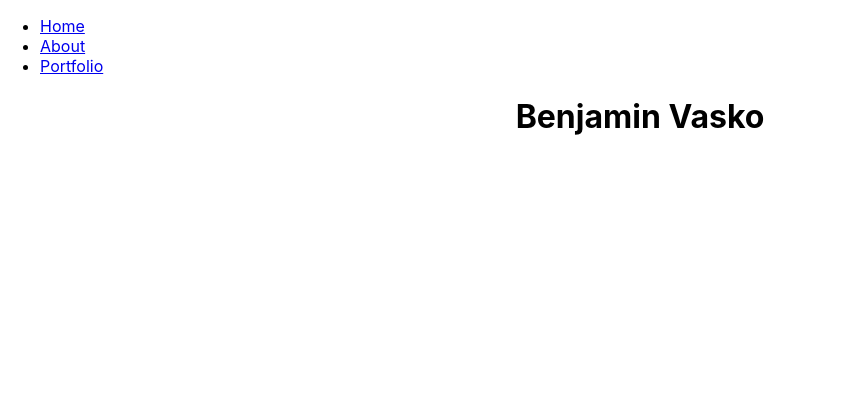
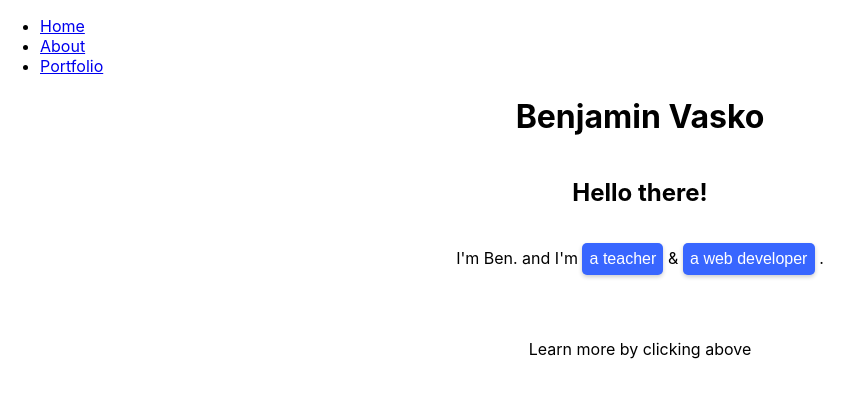
Before and after one commit to TribeOfBenjamin/my-portfolio-react, a React (Create React App) app: page / in a window 1280 px wide. Shown: the top 398 px of the page, without its empty margins (0-856 px from the left). Built offline with nearby package versions, Linux system fonts and the light colour scheme.

Commit message:
styled homepage: buttons, inline, floating effect

```diff
--- a/src/App.js
+++ b/src/App.js
@@ -5,7 +5,6 @@ import {
   Route,
   Link
 } from "react-router-dom";
-
 import Home from "./components/Home/Home";
 import About from "./components/About/About";
 import Portfolio from "./components/Portfolio/Portfolio";
--- /dev/null
+++ b/src/components/Home/Home.css
@@ -0,0 +1,42 @@
+.container {
+    display: flex;
+    flex-direction: column;
+    justify-content: center;
+    text-align: center;
+}
+
+.buttonTeacher {
+    width: 81px;
+}
+
+.buttonWebDev {
+    width: 132px;
+}
+
+.buttonTeacher, .buttonWebDev {
+    background-color: rgb(56, 102, 255);
+    color: white;
+    font-size: 16px;
+    border: none;
+    border-radius: 5px;
+    padding: 7px;
+    box-shadow: 0 2px 4px 0 rgba(0,0,0,0.2);
+}
+
+.buttonTeacher:hover, .buttonWebDev:hover {
+    transform: rotate(-5deg);
+    transition: 0.3s;
+}
+
+.floating {
+    animation-name: floating;
+    animation-duration: 3s;
+    animation-iteration-count: infinite;
+    animation-timing-function: ease-in-out;
+}
+
+@keyframes floating {
+    0% { transform: translate(0,  0px); }
+    50%  { transform: translate(0, 15px); }
+    100%   { transform: translate(0, -0px); }
+}
--- a/src/components/Home/Home.js
+++ b/src/components/Home/Home.js
@@ -1,12 +1,22 @@
 import React from "react";
 import Header from "../Header/Header";
+import "./Home.css";
 
 function Home() {
-  return (
-      <div>
-        <Header />
-      </div>
-  );
+    return (
+        <div>
+            <Header />
+            <div className="container">
+                <h2>Hello there!</h2>
+            </div>
+            <div className="container">
+                <p>I'm Ben. and I'm <button className="buttonTeacher">a teacher</button> & <button className="buttonWebDev">a web developer</button> .</p>
+                <br />
+                <p className="floating">Learn more by clicking above</p>
+            </div>
+
+        </div>
+    );
 }
 
 export default Home;
--- a/src/components/ProjectCards/ProjectCards.css
+++ b/src/components/ProjectCards/ProjectCards.css
@@ -1,4 +1,4 @@
-button {
+.buttonStart, .buttonGithub {
     background-color: rgb(56, 102, 255);
     color: white;
     border: none;
@@ -8,7 +8,7 @@ button {
     box-shadow: 0 2px 4px 0 rgba(0,0,0,0.2);
 }
 
-button:hover {
+.buttonStart:hover, .buttonGithub {
     transform: rotate(-5deg);
     transition: 0.3s;
 }
```
